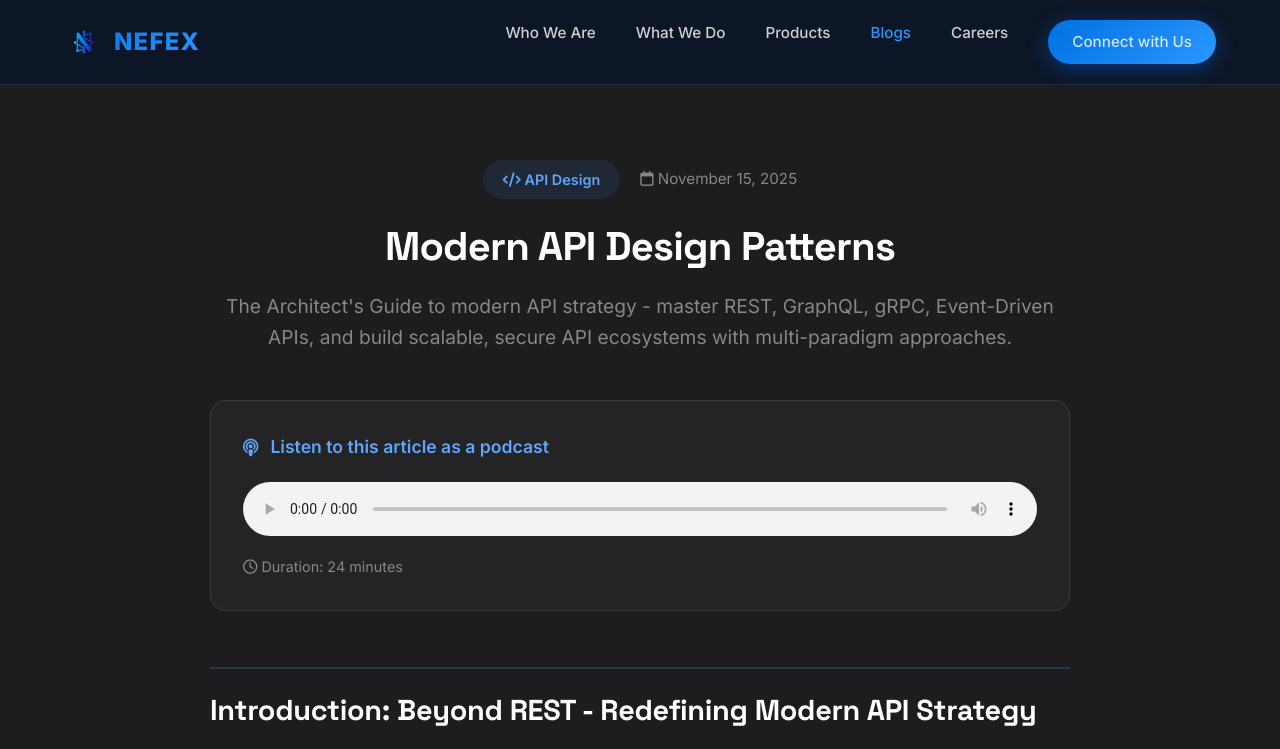
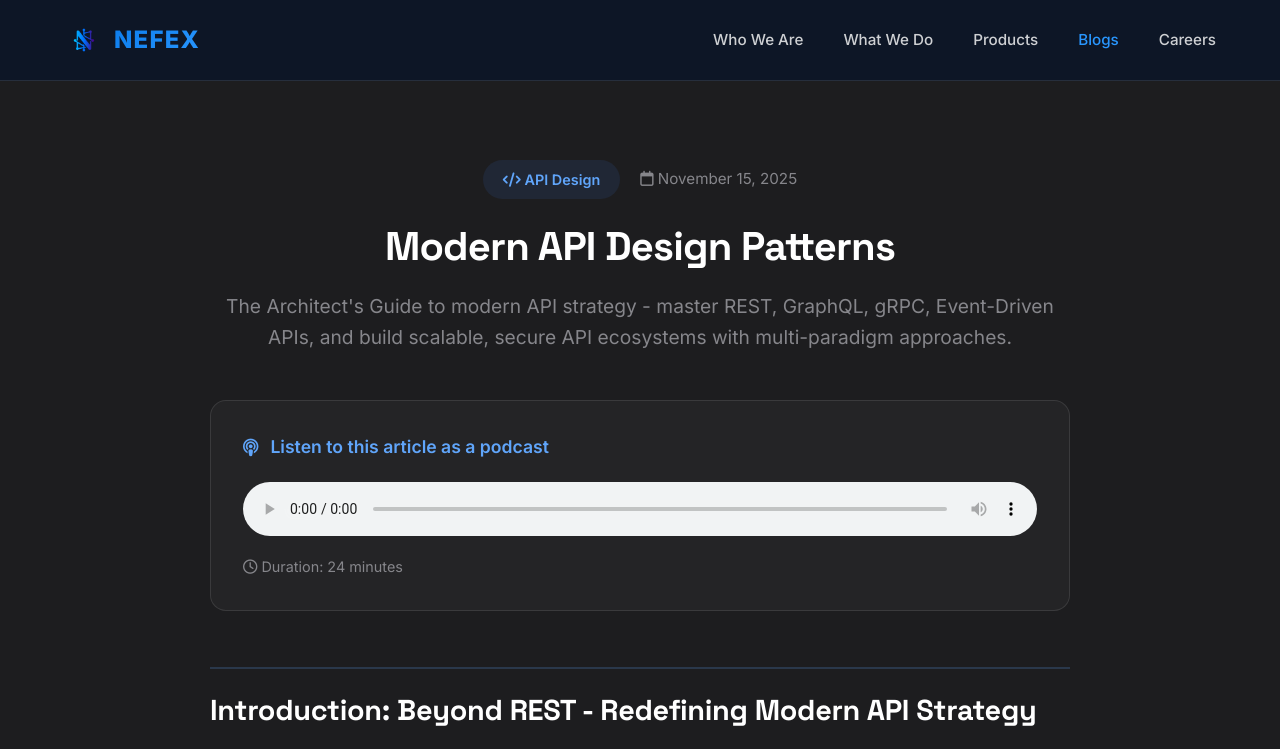
Before and after one commit to NEFEX-Technologies/NEFEX_Website, a plain HTML site: page blogs/modern-api-design.html in a window 1280 px wide. Shown: the top 749 px of the page. Drawn offline with Linux system fonts and the light colour scheme.

Commit message:
fix: Remove 'Connect with Us' button from blog page navigation

```diff
--- a/blogs/modern-api-design.html
+++ b/blogs/modern-api-design.html
@@ -220,9 +220,7 @@
                 <li><a href="../products.html">Products</a></li>
                 <li><a href="../blogs.html" class="active" style="color: var(--accent-cyan);">Blogs</a></li>
                 <li><a href="../index.html#careers">Careers</a></li>
-                <li><a href="../index.html#contact" class="btn btn-primary" style="padding: 10px 24px;">Connect with
-                        Us</a></li>
-            </ul>
+</ul>
 
             <button class="menu-toggle" id="menuToggle" aria-label="Toggle menu">
                 <span></span>
```
Also changed, not shown: blogs/ai-driven-analytics-future.html (+1 -3 lines), blogs/building-scalable-data-pipelines.html (+1 -4 lines), blogs/cloud-migration-strategies.html (+1 -4 lines), blogs/data-security-cloud-era.html (+1 -3 lines), blogs/mlops-best-practices.html (+1 -3 lines), blogs/real-time-analytics.html (+1 -3 lines).
